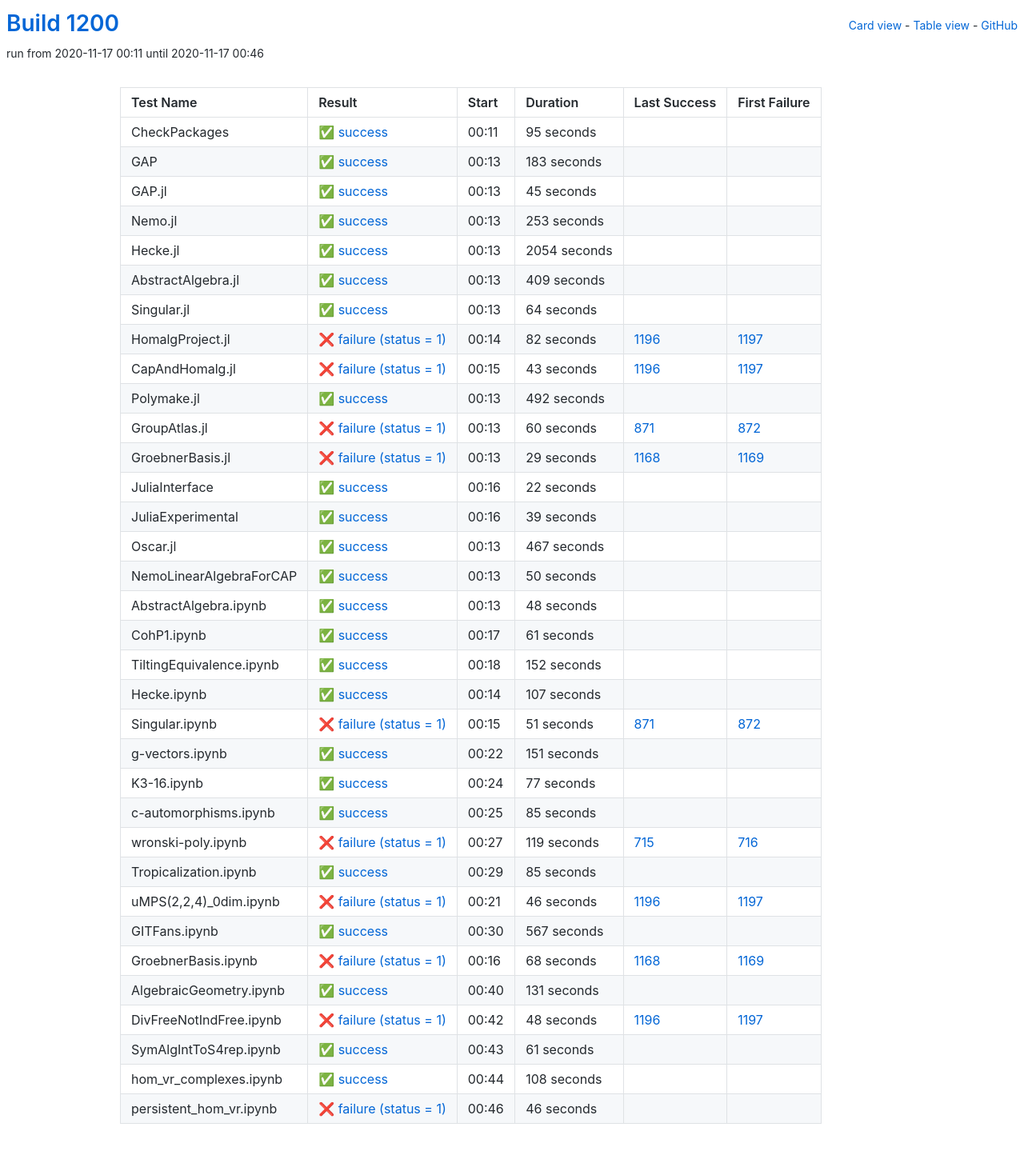
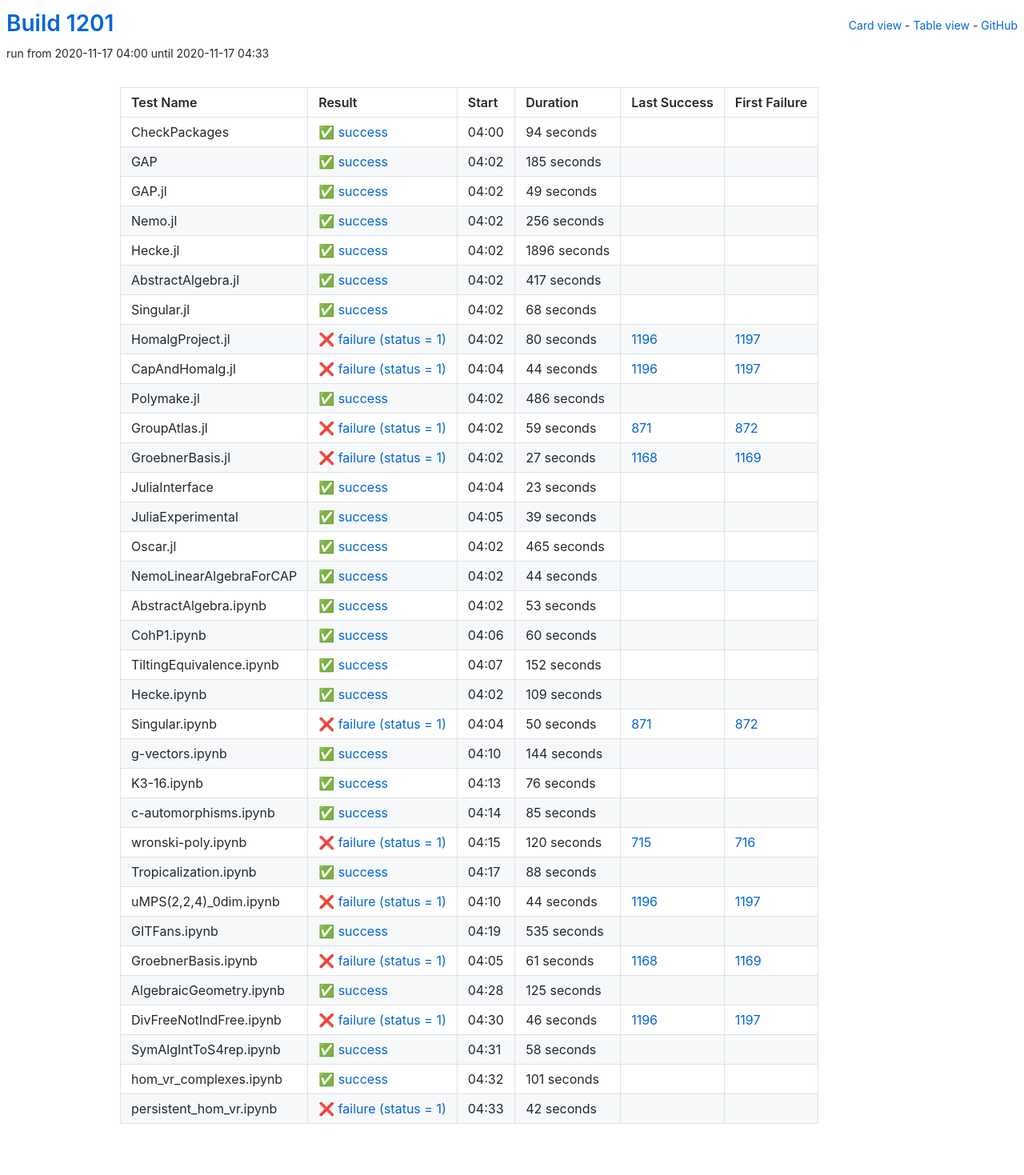
Before and after one commit to oscar-system/oscar-ci-status-stable, a Jekyll site: the page built from table.html, in a window 1280 px wide. Shown: the whole page at 80% size. Built offline with Jekyll 4.4.1, drawn with Linux system fonts in a browser that asks for light colours.

Commit message:
Build #1201

```diff
--- a/_data/ci.yml
+++ b/_data/ci.yml
@@ -1,6 +1,6 @@
 ---
-build: 1200
-build_url: https://oscarci.mathematik.uni-kl.de/job/oscar-stable/1200/
+build: 1201
+build_url: https://oscarci.mathematik.uni-kl.de/job/oscar-stable/1201/
 job: oscar-stable
 organization: oscar-system
 repo: oscar-ci-status-stable
@@ -8,164 +8,164 @@ repourl: https://github.com/oscar-system/oscar-ci-status-stable
 tests:
 - name: CheckPackages
   id: checkpackages
-  log: https://oscarci.mathematik.uni-kl.de/job/oscar-stable/1200/artifact/logs/build-1200/CheckPackages.log
-  start: 2020-11-17 00:11
+  log: https://oscarci.mathematik.uni-kl.de/job/oscar-stable/1201/artifact/logs/build-1201/CheckPackages.log
+  start: 2020-11-17 04:00
   success: true
   exitcode: 0
   status: success
-  duration: 95
+  duration: 94
   last_success: false
   last_success_url:
   first_failure: false
   first_failure_url:
 - name: GAP
   id: gap
-  log: https://oscarci.mathematik.uni-kl.de/job/oscar-stable/1200/artifact/logs/build-1200/GAP.log
-  start: 2020-11-17 00:13
+  log: https://oscarci.mathematik.uni-kl.de/job/oscar-stable/1201/artifact/logs/build-1201/GAP.log
+  start: 2020-11-17 04:02
   success: true
   exitcode: 0
   status: success
-  duration: 183
+  duration: 185
   last_success: false
   last_success_url:
   first_failure: false
   first_failure_url:
 - name: GAP.jl
   id: gap-jl
-  log: https://oscarci.mathematik.uni-kl.de/job/oscar-stable/1200/artifact/logs/build-1200/GAP.jl.log
-  start: 2020-11-17 00:13
+  log: https://oscarci.mathematik.uni-kl.de/job/oscar-stable/1201/artifact/logs/build-1201/GAP.jl.log
+  start: 2020-11-17 04:02
   success: true
   exitcode: 0
   status: success
-  duration: 45
+  duration: 49
   last_success: false
   last_success_url:
   first_failure: false
   first_failure_url:
 - name: Nemo.jl
   id: nemo-jl
-  log: https://oscarci.mathematik.uni-kl.de/job/oscar-stable/1200/artifact/logs/build-1200/Nemo.jl.log
-  start: 2020-11-17 00:13
+  log: https://oscarci.mathematik.uni-kl.de/job/oscar-stable/1201/artifact/logs/build-1201/Nemo.jl.log
+  start: 2020-11-17 04:02
   success: true
   exitcode: 0
   status: success
-  duration: 253
+  duration: 256
   last_success: false
   last_success_url:
   first_failure: false
   first_failure_url:
 - name: Hecke.jl
   id: hecke-jl
-  log: https://oscarci.mathematik.uni-kl.de/job/oscar-stable/1200/artifact/logs/build-1200/Hecke.jl.log
-  start: 2020-11-17 00:13
+  log: https://oscarci.mathematik.uni-kl.de/job/oscar-stable/1201/artifact/logs/build-1201/Hecke.jl.log
+  start: 2020-11-17 04:02
   success: true
   exitcode: 0
   status: success
-  duration: 2054
+  duration: 1896
   last_success: false
   last_success_url:
   first_failure: false
   first_failure_url:
 - name: AbstractAlgebra.jl
   id: abstractalgebra-jl
-  log: https://oscarci.mathematik.uni-kl.de/job/oscar-stable/1200/artifact/logs/build-1200/AbstractAlgebra.jl.log
-  start: 2020-11-17 00:13
+  log: https://oscarci.mathematik.uni-kl.de/job/oscar-stable/1201/artifact/logs/build-1201/AbstractAlgebra.jl.log
+  start: 2020-11-17 04:02
   success: true
   exitcode: 0
   status: success
-  duration: 409
+  duration: 417
   last_success: false
   last_success_url:
   first_failure: false
   first_failure_url:
 - name: Singular.jl
   id: singular-jl
-  log: https://oscarci.mathematik.uni-kl.de/job/oscar-stable/1200/artifact/logs/build-1200/Singular.jl.log
-  start: 2020-11-17 00:13
+  log: https://oscarci.mathematik.uni-kl.de/job/oscar-stable/1201/artifact/logs/build-1201/Singular.jl.log
+  start: 2020-11-17 04:02
   success: true
   exitcode: 0
   status: success
-  duration: 64
+  duration: 68
   last_success: false
   last_success_url:
   first_failure: false
   first_failure_url:
 - name: HomalgProject.jl
   id: homalgproject-jl
-  log: https://oscarci.mathematik.uni-kl.de/job/oscar-stable/1200/artifact/logs/build-1200/HomalgProject.jl.log
-  start: 2020-11-17 00:14
+  log: https://oscarci.mathematik.uni-kl.de/job/oscar-stable/1201/artifact/logs/build-1201/HomalgProject.jl.log
+  start: 2020-11-17 04:02
   success: false
   exitcode: 1
   status: failure
-  duration: 82
+  duration: 80
   last_success: 1196
   last_success_url: https://oscarci.mathematik.uni-kl.de/job/oscar-stable/1196/
   first_failure: 1197
   first_failure_url: https://oscarci.mathematik.uni-kl.de/job/oscar-stable/1197/
 - name: CapAndHomalg.jl
   id: capandhomalg-jl
-  log: https://oscarci.mathematik.uni-kl.de/job/oscar-stable/1200/artifact/logs/build-1200/CapAndHomalg.jl.log
-  start: 2020-11-17 00:15
+  log: https://oscarci.mathematik.uni-kl.de/job/oscar-stable/1201/artifact/logs/build-1201/CapAndHomalg.jl.log
+  start: 2020-11-17 04:04
   success: false
   exitcode: 1
   status: failure
-  duration: 43
+  duration: 44
   last_success: 1196
   last_success_url: https://oscarci.mathematik.uni-kl.de/job/oscar-stable/1196/
   first_failure: 1197
   first_failure_url: https://oscarci.mathematik.uni-kl.de/job/oscar-stable/1197/
 - name: Polymake.jl
   id: polymake-jl
-  log: https://oscarci.mathematik.uni-kl.de/job/oscar-stable/1200/artifact/logs/build-1200/Polymake.jl.log
-  start: 2020-11-17 00:13
+  log: https://oscarci.mathematik.uni-kl.de/job/oscar-stable/1201/artifact/logs/build-1201/Polymake.jl.log
+  start: 2020-11-17 04:02
   success: true
   exitcode: 0
   status: success
-  duration: 492
+  duration: 486
   last_success: false
   last_success_url:
   first_failure: false
   first_failure_url:
 - name: GroupAtlas.jl
   id: groupatlas-jl
-  log: https://oscarci.mathematik.uni-kl.de/job/oscar-stable/1200/artifact/logs/build-1200/GroupAtlas.jl.log
-  start: 2020-11-17 00:13
+  log: https://oscarci.mathematik.uni-kl.de/job/oscar-stable/1201/artifact/logs/build-1201/GroupAtlas.jl.log
+  start: 2020-11-17 04:02
   success: false
   exitcode: 1
   status: failure
-  duration: 60
+  duration: 59
   last_success: 871
   last_success_url: https://oscarci.mathematik.uni-kl.de/job/oscar-stable/871/
   first_failure: 872
   first_failure_url: https://oscarci.mathematik.uni-kl.de/job/oscar-stable/872/
 - name: GroebnerBasis.jl
   id: groebnerbasis-jl
-  log: https://oscarci.mathematik.uni-kl.de/job/oscar-stable/1200/artifact/logs/build-1200/GroebnerBasis.jl.log
-  start: 2020-11-17 00:13
+  log: https://oscarci.mathematik.uni-kl.de/job/oscar-stable/1201/artifact/logs/build-1201/GroebnerBasis.jl.log
+  start: 2020-11-17 04:02
   success: false
   exitcode: 1
   status: failure
-  duration: 29
+  duration: 27
   last_success: 1168
   last_success_url: https://oscarci.mathematik.uni-kl.de/job/oscar-stable/1168/
   first_failure: 1169
   first_failure_url: https://oscarci.mathematik.uni-kl.de/job/oscar-stable/1169/
 - name: JuliaInterface
   id: juliainterface
-  log: https://oscarci.mathematik.uni-kl.de/job/oscar-stable/1200/artifact/logs/build-1200/JuliaInterface.log
-  start: 2020-11-17 00:16
+  log: https://oscarci.mathematik.uni-kl.de/job/oscar-stable/1201/artifact/logs/build-1201/JuliaInterface.log
+  start: 2020-11-17 04:04
   success: true
   exitcode: 0
   status: success
-  duration: 22
+  duration: 23
   last_success: false
   last_success_url:
   first_failure: false
   first_failure_url:
 - name: JuliaExperimental
   id: juliaexperimental
-  log: https://oscarci.mathematik.uni-kl.de/job/oscar-stable/1200/artifact/logs/build-1200/JuliaExperimental.log
-  start: 2020-11-17 00:16
+  log: https://oscarci.mathematik.uni-kl.de/job/oscar-stable/1201/artifact/logs/build-1201/JuliaExperimental.log
+  start: 2020-11-17 04:05
   success: true
   exitcode: 0
   status: success
@@ -176,56 +176,56 @@ tests:
   first_failure_url:
 - name: Oscar.jl
   id: oscar-jl
-  log: https://oscarci.mathematik.uni-kl.de/job/oscar-stable/1200/artifact/logs/build-1200/Oscar.jl.log
-  start: 2020-11-17 00:13
+  log: https://oscarci.mathematik.uni-kl.de/job/oscar-stable/1201/artifact/logs/build-1201/Oscar.jl.log
+  start: 2020-11-17 04:02
   success: true
   exitcode: 0
   status: success
-  duration: 467
+  duration: 465
   last_success: false
   last_success_url:
   first_failure: false
   first_failure_url:
 - name: NemoLinearAlgebraForCAP
   id: nemolinearalgebraforcap
-  log: https://oscarci.mathematik.uni-kl.de/job/oscar-stable/1200/artifact/logs/build-1200/NemoLinearAlgebraForCAP.log
-  start: 2020-11-17 00:13
+  log: https://oscarci.mathematik.uni-kl.de/job/oscar-stable/1201/artifact/logs/build-1201/NemoLinearAlgebraForCAP.log
+  start: 2020-11-17 04:02
   success: true
   exitcode: 0
   status: success
-  duration: 50
+  duration: 44
   last_success: false
   last_success_url:
   first_failure: false
   first_failure_url:
 - name: AbstractAlgebra.ipynb
   id: abstractalgebra-ipynb
-  log: https://oscarci.mathematik.uni-kl.de/job/oscar-stable/1200/artifact/logs/build-1200/AbstractAlgebra.ipynb.log
-  start: 2020-11-17 00:13
+  log: https://oscarci.mathematik.uni-kl.de/job/oscar-stable/1201/artifact/logs/build-1201/AbstractAlgebra.ipynb.log
+  start: 2020-11-17 04:02
   success: true
   exitcode: 0
   status: success
-  duration: 48
+  duration: 53
   last_success: false
   last_success_url:
   first_failure: false
   first_failure_url:
 - name: CohP1.ipynb
   id: cohp1-ipynb
-  log: https://oscarci.mathematik.uni-kl.de/job/oscar-stable/1200/artifact/logs/build-1200/CohP1.ipynb.log
-  start: 2020-11-17 00:17
+  log: https://oscarci.mathematik.uni-kl.de/job/oscar-stable/1201/artifact/logs/build-1201/CohP1.ipynb.log
+  start: 2020-11-17 04:06
   success: true
   exitcode: 0
   status: success
-  duration: 61
+  duration: 60
   last_success: false
   last_success_url:
   first_failure: false
   first_failure_url:
 - name: TiltingEquivalence.ipynb
   id: tiltingequivalence-ipynb
-  log: https://oscarci.mathematik.uni-kl.de/job/oscar-stable/1200/artifact/logs/build-1200/TiltingEquivalence.ipynb.log
-  start: 2020-11-17 00:18
+  log: https://oscarci.mathematik.uni-kl.de/job/oscar-stable/1201/artifact/logs/build-1201/TiltingEquivalence.ipynb.log
+  start: 2020-11-17 04:07
   success: true
   exitcode: 0
   status: success
@@ -236,56 +236,56 @@ tests:
   first_failure_url:
 - name: Hecke.ipynb
   id: hecke-ipynb
-  log: https://oscarci.mathematik.uni-kl.de/job/oscar-stable/1200/artifact/logs/build-1200/Hecke.ipynb.log
-  start: 2020-11-17 00:14
+  log: https://oscarci.mathematik.uni-kl.de/job/oscar-stable/1201/artifact/logs/build-1201/Hecke.ipynb.log
+  start: 2020-11-17 04:02
   success: true
   exitcode: 0
   status: success
-  duration: 107
+  duration: 109
   last_success: false
   last_success_url:
   first_failure: false
   first_failure_url:
 - name: Singular.ipynb
   id: singular-ipynb
-  log: https://oscarci.mathematik.uni-kl.de/job/oscar-stable/1200/artifact/logs/build-1200/Singular.ipynb.log
-  start: 2020-11-17 00:15
+  log: https://oscarci.mathematik.uni-kl.de/job/oscar-stable/1201/artifact/logs/build-1201/Singular.ipynb.log
+  start: 2020-11-17 04:04
   success: false
   exitcode: 1
   status: failure
-  duration: 51
+  duration: 50
   last_success: 871
   last_success_url: https://oscarci.mathematik.uni-kl.de/job/oscar-stable/871/
   first_failure: 872
   first_failure_url: https://oscarci.mathematik.uni-kl.de/job/oscar-stable/872/
 - name: g-vectors.ipynb
   id: g-vectors-ipynb
-  log: https://oscarci.mathematik.uni-kl.de/job/oscar-stable/1200/artifact/logs/build-1200/g-vectors.ipynb.log
-  start: 2020-11-17 00:22
+  log: https://oscarci.mathematik.uni-kl.de/job/oscar-stable/1201/artifact/logs/build-1201/g-vectors.ipynb.log
+  start: 2020-11-17 04:10
   success: true
   exitcode: 0
   status: success
-  duration: 151
+  duration: 144
   last_success: false
   last_success_url:
   first_failure: false
   first_failure_url:
 - name: K3-16.ipynb
   id: k3-16-ipynb
-  log: https://oscarci.mathematik.uni-kl.de/job/oscar-stable/1200/artifact/logs/build-1200/K3-16.ipynb.log
-  start: 2020-11-17 00:24
+  log: https://oscarci.mathematik.uni-kl.de/job/oscar-stable/1201/artifact/logs/build-1201/K3-16.ipynb.log
+  start: 2020-11-17 04:13
   success: true
   exitcode: 0
   status: success
-  duration: 77
+  duration: 76
   last_success: false
   last_success_url:
   first_failure: false
   first_failure_url:
 - name: c-automorphisms.ipynb
   id: c-automorphisms-ipynb
-  log: https://oscarci.mathematik.uni-kl.de/job/oscar-stable/1200/artifact/logs/build-1200/c-automorphisms.ipynb.log
-  start: 2020-11-17 00:25
+  log: https://oscarci.mathematik.uni-kl.de/job/oscar-stable/1201/artifact/logs/build-1201/c-automorphisms.ipynb.log
+  start: 2020-11-17 04:14
   success: true
   exitcode: 0
   status: success
@@ -296,32 +296,80 @@ tests:
   first_failure_url:
 - name: wronski-poly.ipynb
   id: wronski-poly-ipynb
-  log: https://oscarci.mathematik.uni-kl.de/job/oscar-stable/1200/artifact/logs/build-1200/wronski-poly.ipynb.log
-  start: 2020-11-17 00:27
+  log: https://oscarci.mathematik.uni-kl.de/job/oscar-stable/1201/artifact/logs/build-1201/wronski-poly.ipynb.log
+  start: 2020-11-17 04:15
   success: false
   exitcode: 1
   status: failure
-  duration: 119
+  duration: 120
   last_success: 715
   last_success_url: https://oscarci.mathematik.uni-kl.de/job/oscar-stable/715/
   first_failure: 716
   first_failure_url: https://oscarci.mathematik.uni-kl.de/job/oscar-stable/716/
 - name: Tropicalization.ipynb
   id: tropicalization-ipynb
-  log: https://oscarci.mathematik.uni-kl.de/job/oscar-stable/1200/artifact/logs/build-1200/Tropicalization.ipynb.log
-  start: 2020-11-17 00:29
+  log: https://oscarci.mathematik.uni-kl.de/job/oscar-stable/1201/artifact/logs/build-1201/Tropicalization.ipynb.log
+  start: 2020-11-17 04:17
   success: true
   exitcode: 0
   status: success
-  duration: 85
+  duration: 88
   last_success: false
   last_success_url:
   first_failure: false
   first_failure_url:
 - name: uMPS(2,2,4)_0dim.ipynb
   id: umps-2-2-4-0dim-ipynb
-  log: https://oscarci.mathematik.uni-kl.de/job/oscar-stable/1200/artifact/logs/build-1200/uMPS-2-2-4-_0dim.ipynb.log
-  start: 2020-11-17 00:21
+  log: https://oscarci.mathematik.uni-kl.de/job/oscar-stable/1201/artifact/logs/build-1201/uMPS-2-2-4-_0dim.ipynb.log
+  start: 2020-11-17 04:10
+  success: false
+  exitcode: 1
+  status: failure
+  duration: 44
+  last_success: 1196
+  last_success_url: https://oscarci.mathematik.uni-kl.de/job/oscar-stable/1196/
+  first_failure: 1197
+  first_failure_url: https://oscarci.mathematik.uni-kl.de/job/oscar-stable/1197/
+- name: GITFans.ipynb
+  id: gitfans-ipynb
+  log: https://oscarci.mathematik.uni-kl.de/job/oscar-stable/1201/artifact/logs/build-1201/GITFans.ipynb.log
+  start: 2020-11-17 04:19
+  success: true
+  exitcode: 0
+  status: success
+  duration: 535
+  last_success: false
+  last_success_url:
+  first_failure: false
+  first_failure_url:
+- name: GroebnerBasis.ipynb
+  id: groebnerbasis-ipynb
+  log: https://oscarci.mathematik.uni-kl.de/job/oscar-stable/1201/artifact/logs/build-1201/GroebnerBasis.ipynb.log
+  start: 2020-11-17 04:05
+  success: false
+  exitcode: 1
+  status: failure
+  duration: 61
+  last_success: 1168
+  last_success_url: https://oscarci.mathematik.uni-kl.de/job/oscar-stable/1168/
+  first_failure: 1169
+  first_failure_url: https://oscarci.mathematik.uni-kl.de/job/oscar-stable/1169/
+- name: AlgebraicGeometry.ipynb
+  id: algebraicgeometry-ipynb
+  log: https://oscarci.mathematik.uni-kl.de/job/oscar-stable/1201/artifact/logs/build-1201/AlgebraicGeometry.ipynb.log
+  start: 2020-11-17 04:28
+  success: true
+  exitcode: 0
+  status: success
+  duration: 125
+  last_success: false
+  last_success_url:
+  first_failure: false
+  first_failure_url:
+- name: DivFreeNotIndFree.ipynb
+  id: divfreenotindfree-ipynb
+  log: https://oscarci.mathematik.uni-kl.de/job/oscar-stable/1201/artifact/logs/build-1201/DivFreeNotIndFree.ipynb.log
+  start: 2020-11-17 04:30
   success: false
   exitcode: 1
   status: failure
@@ -330,86 +378,38 @@ tests:
   last_success_url: https://oscarci.mathematik.uni-kl.de/job/oscar-stable/1196/
   first_failure: 1197
   first_failure_url: https://oscarci.mathematik.uni-kl.de/job/oscar-stable/1197/
-- name: GITFans.ipynb
-  id: gitfans-ipynb
-  log: https://oscarci.mathematik.uni-kl.de/job/oscar-stable/1200/artifact/logs/build-1200/GITFans.ipynb.log
-  start: 2020-11-17 00:30
+- name: SymAlgIntToS4rep.ipynb
+  id: symalginttos4rep-ipynb
+  log: https://oscarci.mathematik.uni-kl.de/job/oscar-stable/1201/artifact/logs/build-1201/SymAlgIntToS4rep.ipynb.log
+  start: 2020-11-17 04:31
   success: true
   exitcode: 0
   status: success
-  duration: 567
-  last_success: false
-  last_success_url:
-  first_failure: false
-  first_failure_url:
-- name: GroebnerBasis.ipynb
-  id: groebnerbasis-ipynb
-  log: https://oscarci.mathematik.uni-kl.de/job/oscar-stable/1200/artifact/logs/build-1200/GroebnerBasis.ipynb.log
-  start: 2020-11-17 00:16
-  success: false
-  exitcode: 1
-  status: failure
-  duration: 68
-  last_success: 1168
-  last_success_url: https://oscarci.mathematik.uni-kl.de/job/oscar-stable/1168/
-  first_failure: 1169
-  first_failure_url: https://oscarci.mathematik.uni-kl.de/job/oscar-stable/1169/
-- name: AlgebraicGeometry.ipynb
-  id: algebraicgeometry-ipynb
-  log: https://oscarci.mathematik.uni-kl.de/job/oscar-stable/1200/artifact/logs/build-1200/AlgebraicGeometry.ipynb.log
-  start: 2020-11-17 00:40
-  success: true
-  exitcode: 0
-  status: success
-  duration: 131
-  last_success: false
-  last_success_url:
-  first_failure: false
-  first_failure_url:
-- name: DivFreeNotIndFree.ipynb
-  id: divfreenotindfree-ipynb
-  log: https://oscarci.mathematik.uni-kl.de/job/oscar-stable/1200/artifact/logs/build-1200/DivFreeNotIndFree.ipynb.log
-  start: 2020-11-17 00:42
-  success: false
-  exitcode: 1
-  status: failure
-  duration: 48
-  last_success: 1196
-  last_success_url: https://oscarci.mathematik.uni-kl.de/job/oscar-stable/1196/
-  first_failure: 1197
-  first_failure_url: https://oscarci.mathematik.uni-kl.de/job/oscar-stable/1197/
-- name: SymAlgIntToS4rep.ipynb
-  id: symalginttos4rep-ipynb
-  log: https://oscarci.mathematik.uni-kl.de/job/oscar-stable/1200/artifact/logs/build-1200/SymAlgIntToS4rep.ipynb.log
-  start: 2020-11-17 00:43
-  success: true
-  exitcode: 0
-  status: success
-  duration: 61
+  duration: 58
   last_success: false
   last_success_url:
   first_failure: false
   first_failure_url:
 - name: hom_vr_complexes.ipynb
   id: hom-vr-complexes-ipynb
-  log: https://oscarci.mathematik.uni-kl.de/job/oscar-stable/1200/artifact/logs/build-1200/hom_vr_complexes.ipynb.log
-  start: 2020-11-17 00:44
+  log: https://oscarci.mathematik.uni-kl.de/job/oscar-stable/1201/artifact/logs/build-1201/hom_vr_complexes.ipynb.log
+  start: 2020-11-17 04:32
   success: true
   exitcode: 0
   status: success
-  duration: 108
+  duration: 101
   last_success: false
   last_success_url:
   first_failure: false
   first_failure_url:
 - name: persistent_hom_vr.ipynb
   id: persistent-hom-vr-ipynb
-  log: https://oscarci.mathematik.uni-kl.de/job/oscar-stable/1200/artifact/logs/build-1200/persistent_hom_vr.ipynb.log
-  start: 2020-11-17 00:46
+  log: https://oscarci.mathematik.uni-kl.de/job/oscar-stable/1201/artifact/logs/build-1201/persistent_hom_vr.ipynb.log
+  start: 2020-11-17 04:33
   success: false
   exitcode: 1
   status: failure
-  duration: 46
+  duration: 42
   last_success: false
   last_success_url:
   first_failure: false
```
Also changed, not shown: README.md.
